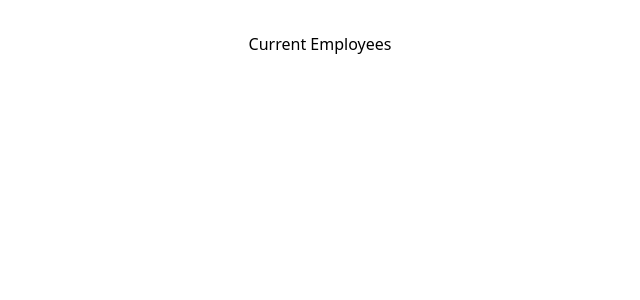
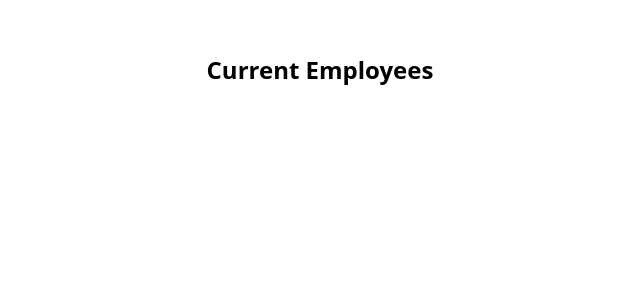
Before and after one commit to jorisbertier/HRnet, a React (Vite) app: page /employeeList in a window 1280 px wide. Shown: the top 300 px of the page, without its empty margins (320-960 px from the left). Built offline with nearby package versions, Linux system fonts and the light colour scheme.

Commit message:
fix bug dropdown

```diff
--- a/src/App.jsx
+++ b/src/App.jsx
@@ -16,8 +16,6 @@ function App() {
       <Route path="/employeeList" element={<EmployeeList />} />
 
       </Routes>
-      {/* <Form/> */}
-
     </Router>
     </>
   )
--- a/src/components/DropDown/index.css
+++ b/src/components/DropDown/index.css
@@ -48,6 +48,7 @@
     border: 1px solid black;
     border-radius: 8px;
     width: max-content;
+    z-index: 2;
 }
 
 
@@ -57,7 +58,8 @@
     padding: 8px;
     width: 280px;
     overflow: hidden;
-    height: 300px;
+    height: auto;
+    max-height: 300px;
     overflow-y:scroll;
 }
 
--- a/src/components/Form.jsx
+++ b/src/components/Form.jsx
@@ -7,6 +7,7 @@ import { registerLocale, setDefaultLocale } from "react-datepicker";
 import { fr } from 'date-fns/locale';
 import { format } from "date-fns";
 import DropDown from './DropDown/DropDown';
+import { Link } from 'react-router-dom';
 
 
 function Form() {
@@ -30,7 +31,7 @@ function Form() {
                 <h1>HRnet</h1>
             </div>
             <div className="form">
-                <a href="employee-list.html">View Current Employees</a>
+                <Link to="/employeeList">View Current Employee !</Link>
                 <h2>Create Employee</h2>
                 <form action="#" className="create-employee">
                     <label htmlFor="first-name">First Name</label>
--- a/src/pages/EmployeeList.jsx
+++ b/src/pages/EmployeeList.jsx
@@ -2,7 +2,7 @@ import React from 'react'
 
 function EmployeeList() {
     return (
-        <div>Current Employees</div>
+        <div><h2>Current Employees</h2></div>
     )
 }
 
```
